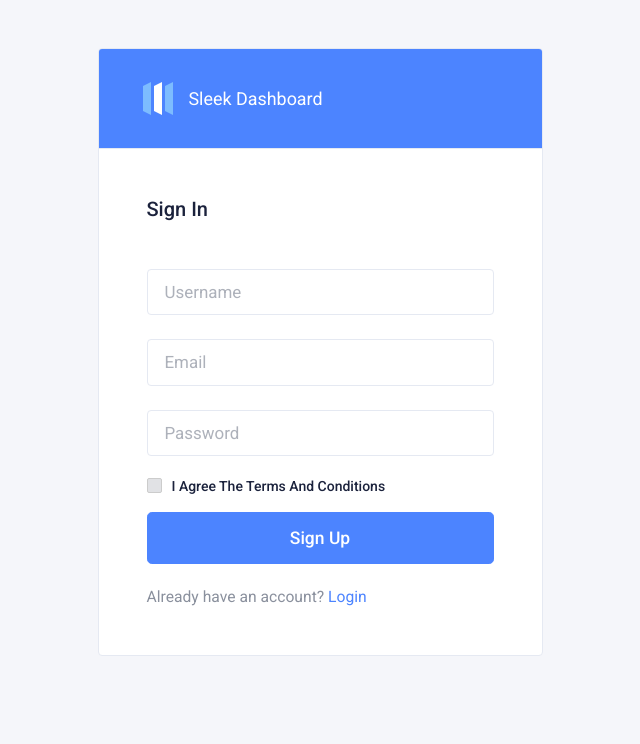
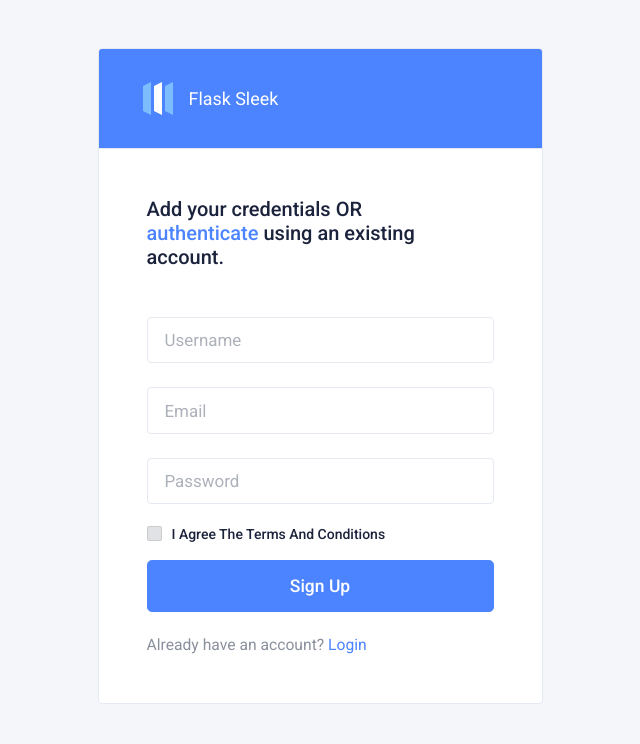
Before and after one commit to app-generator/flask-dashboard-sleek, a Flask app: page /create_user in a window 1280 px wide. Shown: the top 744 px of the page, without its empty margins (320-960 px from the left). Run offline with Flask 2, Linux system fonts and the light colour scheme; some libraries are stand-ins or nearby versions.

Commit message:
Added Links - Auth Pages

```diff
--- a/app/base/templates/login/login.html
+++ b/app/base/templates/login/login.html
@@ -8,7 +8,7 @@
         <div class="card">
           <div class="card-header bg-primary">
             <div class="app-brand">
-              <a href="/index.html">
+              <a href="https://appseed.us/admin-dashboards/flask-dashboard-sleek">
                 <svg class="brand-icon" xmlns="http://www.w3.org/2000/svg" preserveAspectRatio="xMidYMid" width="30" height="33"
                   viewBox="0 0 30 33">
                   <g fill="none" fill-rule="evenodd">
@@ -16,7 +16,7 @@
                     <path class="logo-fill-white" fill="#FFF" d="M11 4v25l8 4V0z" />
                   </g>
                 </svg>
-                <span class="brand-name">Sleek Dashboard</span>
+                <span class="brand-name">Flask Sleek</span>
               </a>
             </div>
           </div>
--- a/app/base/templates/login/register.html
+++ b/app/base/templates/login/register.html
@@ -9,7 +9,7 @@
       <div class="card">
         <div class="card-header bg-primary">
           <div class="app-brand">
-            <a href="/index.html">
+            <a href="https://appseed.us/admin-dashboards/flask-dashboard-sleek">
               <svg class="brand-icon" xmlns="http://www.w3.org/2000/svg" preserveAspectRatio="xMidYMid" width="30"
                 height="33" viewBox="0 0 30 33">
                 <g fill="none" fill-rule="evenodd">
@@ -17,7 +17,7 @@
                   <path class="logo-fill-white" fill="#FFF" d="M11 4v25l8 4V0z" />
                 </g>
               </svg>
-              <span class="brand-name">Sleek Dashboard</span>
+              <span class="brand-name">Flask Sleek</span>
             </a>
           </div>
         </div>
@@ -27,7 +27,9 @@
               {% if msg %}
                 {{ msg | safe }}
               {% else %}
-                Sign In
+                  Add your credentials OR
+                  <br />
+                  <a href={{ url_for('base_blueprint.login') }}>authenticate</a> using an existing account.
               {% endif %}
             </h4>
 
```
